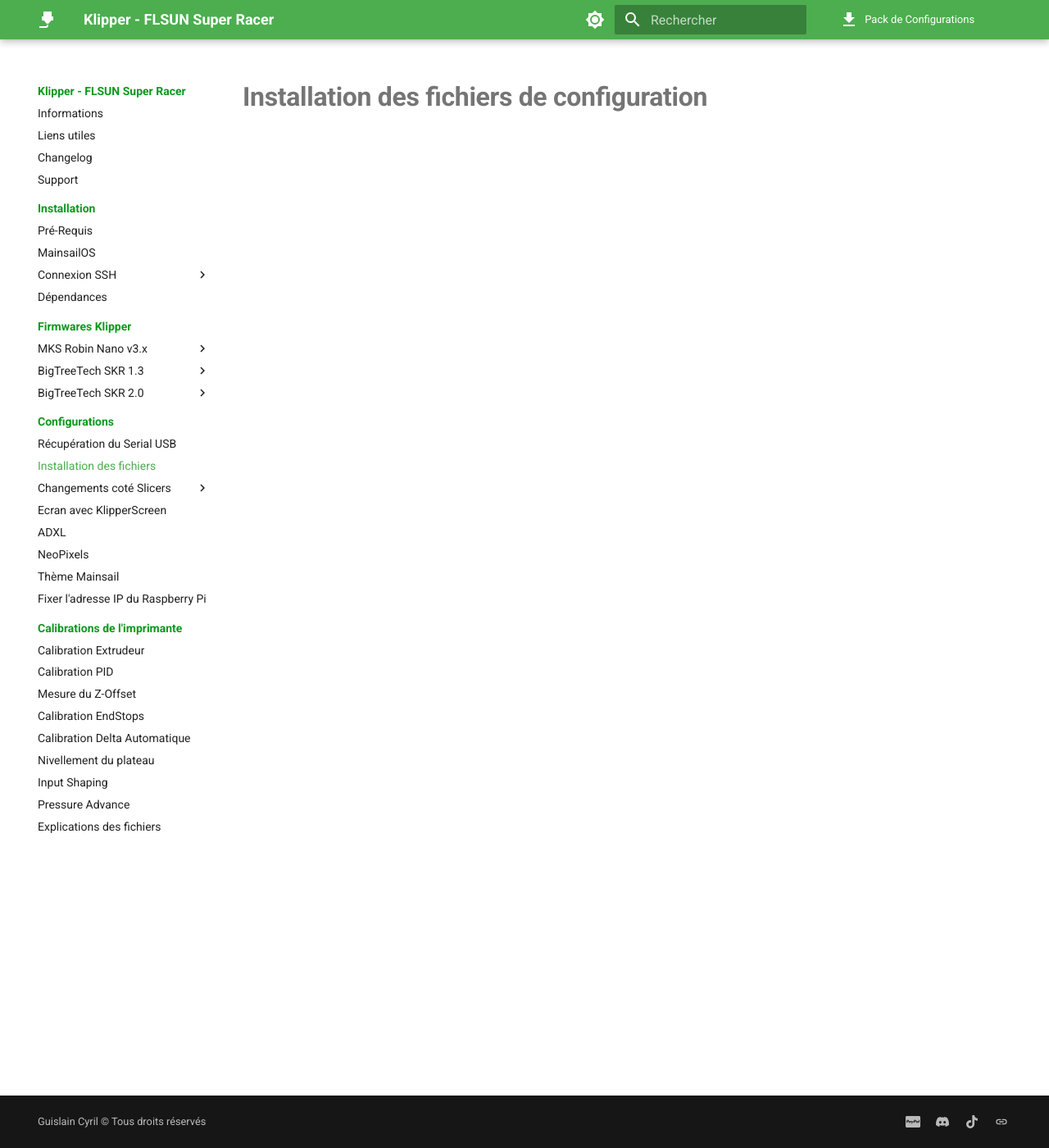
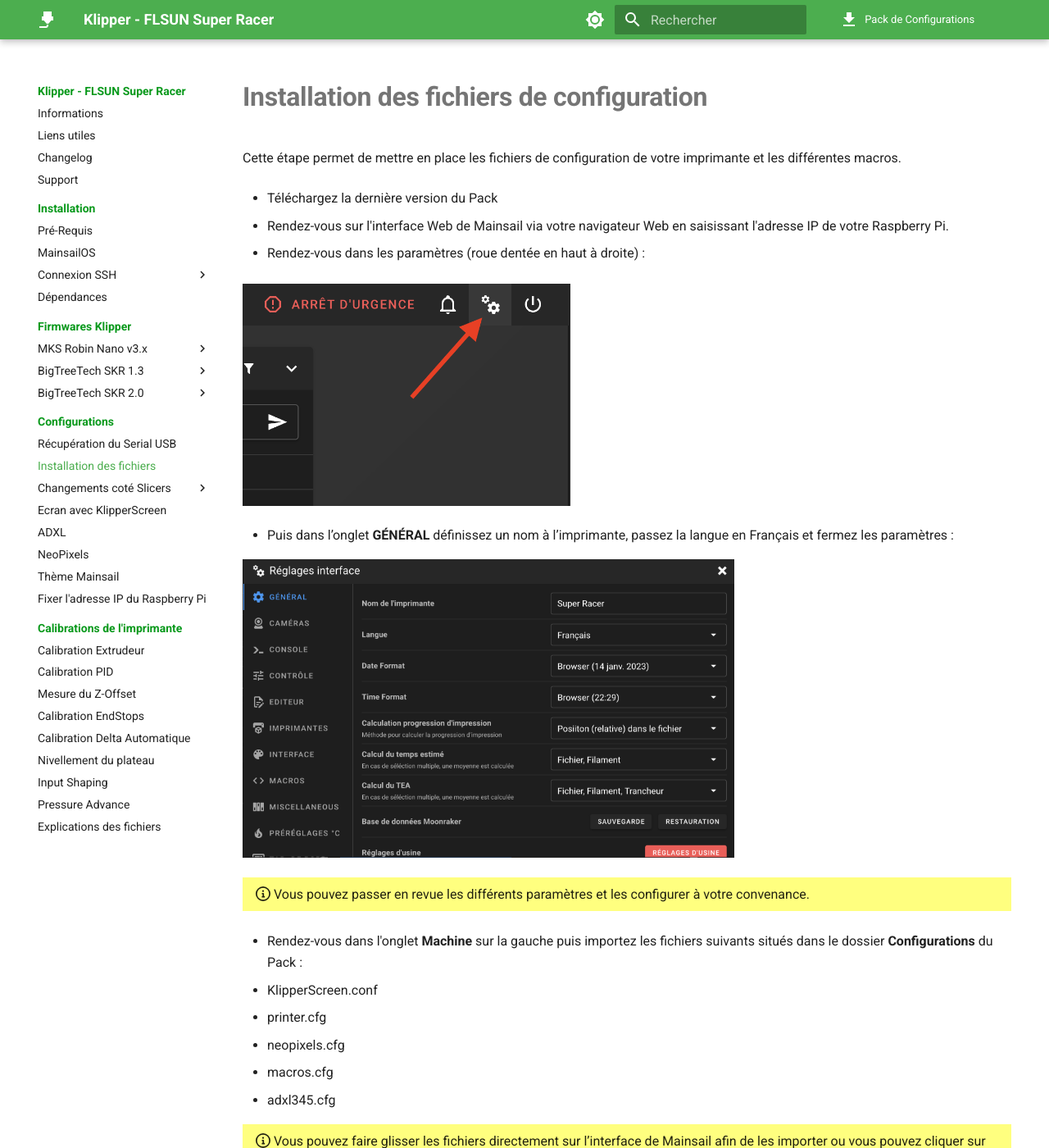
Before and after one commit to Guilouz/test, an MkDocs documentation site: the page built from docs/configurations/fichiers-de-configuration.md, in a window 1280 px wide and 1400 px high. Shown: the whole window at 82% size. Built offline with MkDocs 1.6.1 and Material for MkDocs 9.7.7, drawn with Linux system fonts in a browser that asks for light colours; comment, search, counter and statistics services are not loaded; some of the changed text lies outside the part shown.

Commit message:
Update fichiers-de-configuration.md

```diff
--- a/docs/configurations/fichiers-de-configuration.md
+++ b/docs/configurations/fichiers-de-configuration.md
@@ -4,3 +4,44 @@
 ---
 
 # Installation des fichiers de configuration
+
+Cette étape permet de mettre en place les fichiers de configuration de votre imprimante et les différentes macros.
+
+
+- Téléchargez la dernière version du Pack
+
+- Rendez-vous sur l'interface Web de Mainsail via votre navigateur Web en saisissant l'adresse IP de votre Raspberry Pi.
+
+- Rendez-vous dans les paramètres (roue dentée en haut à droite) :
+
+![Paramètres](../assets/img/configurations/settings-1.png){ width="400" }
+
+- Puis dans l’onglet **GÉNÉRAL** définissez un nom à l’imprimante, passez la langue en Français et fermez les paramètres :
+
+![Paramètres](../assets/img/configurations/settings-2.png){ width="600" }
+
+{==
+
+:octicons-info-16: Vous pouvez passer en revue les différents paramètres et les configurer à votre convenance.
+
+==}
+
+- Rendez-vous dans l'onglet **Machine** sur la gauche puis importez les fichiers suivants situés dans le dossier **Configurations** du Pack :
+
+  *	KlipperScreen.conf
+  * printer.cfg
+  * neopixels.cfg
+  * macros.cfg
+  * adxl345.cfg
+
+{==
+
+:octicons-info-16: Vous pouvez faire glisser les fichiers directement sur l’interface de Mainsail afin de les importer ou vous pouvez cliquer sur l’icône d’importation.
+
+==}
+
+![Importer](../assets/img/configurations/importer.png){ width="600" }
+
+<br />
+
+Vous pouvez ensuite continuer vers la section :material-arrow-right-box: [Changement du GCode de Début / Fin](../configurations/gcode-de-debut-fin.md).
```
